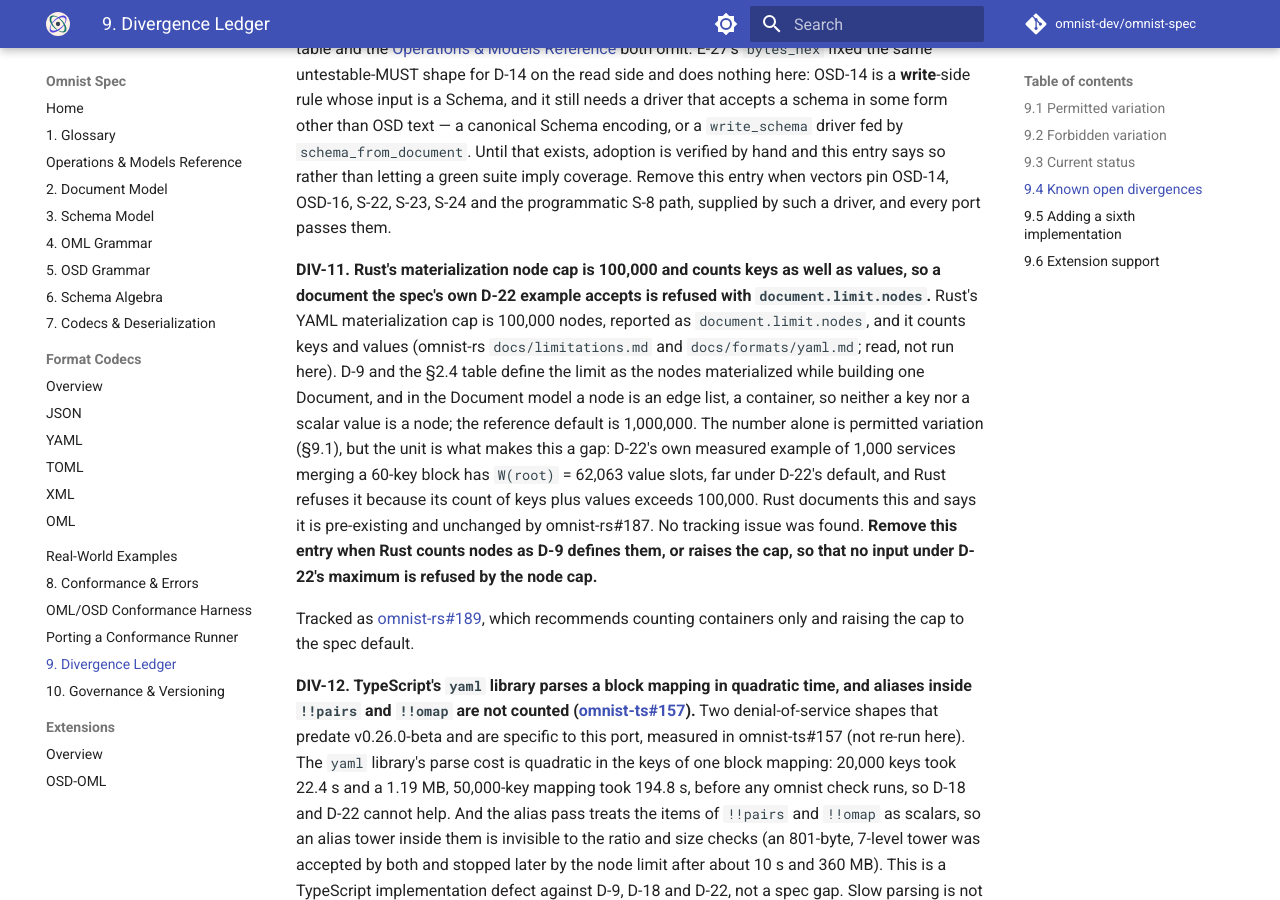
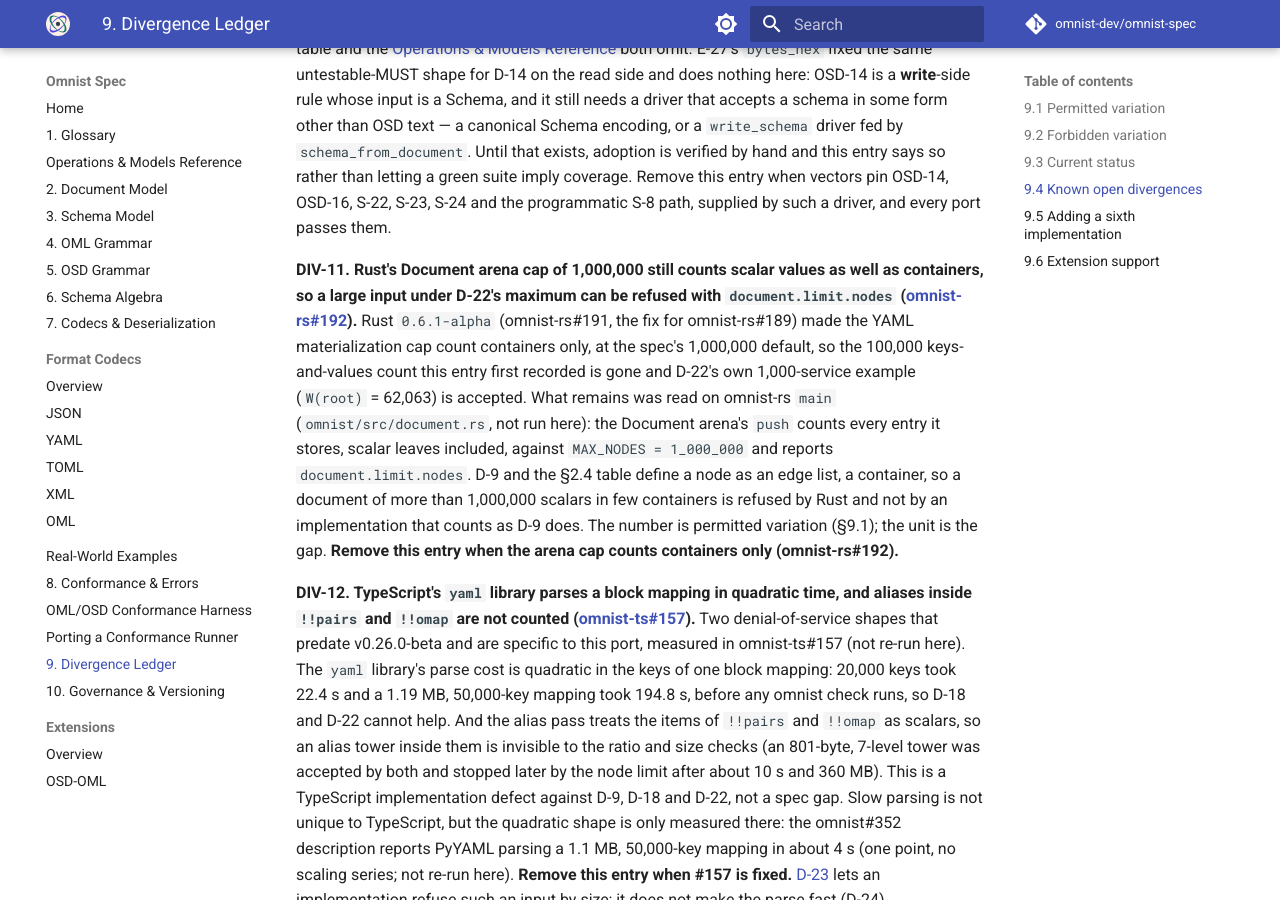
Before and after one commit to omnist-dev/omnist-spec, an MkDocs documentation site: the page built from docs/09-divergence-ledger.md, in a window 1280 px wide and 900 px high, scrolled down 6783 px. Built offline with MkDocs 1.6.1 and Material for MkDocs 9.7.7, drawn with Linux system fonts in a browser that asks for light colours; comment, search, counter and statistics services are not loaded; some of the changed text lies outside the part shown.

Commit message:
Ledger: Rust 0.6.1-alpha version row and registry; rewrite DIV-11 to the arena cap (omnist-rs#192)
Co-Authored-By: Claude Sonnet 5.5 <noreply@anthropic.com>

```diff
--- a/docs/09-divergence-ledger.md
+++ b/docs/09-divergence-ledger.md
@@ -142,9 +142,8 @@ Python ([omnist#352](https://github.com/omnist-dev/omnist/pull/352), merged as
 
 **Versions.** The Version row is each port's latest **tag**, checked
 2026-10-04 with `git ls-remote --tags`. Python `v0.12.0` is tagged and the
-PyPI Simple index serves `omnist-0.12.0`. Rust `v0.6.0-alpha` is tagged and
-crates.io's newest version is still `0.5.1-alpha`, so `0.6.0-alpha` is tagged,
-not published. Go `v0.9.0-alpha` is distributed by tag only (module proxy; no
+PyPI Simple index serves `omnist-0.12.0`. Rust `v0.6.1-alpha` is tagged and
+crates.io's newest version is `0.6.1-alpha` (`0.6.0-alpha` is also published). Go `v0.9.0-alpha` is distributed by tag only (module proxy; no
 registry). TypeScript `v0.7.0-alpha` is tagged; npm (`@omnist-dev/omnist`)
 serves `0.6.0-alpha` as both the `latest` and `alpha` dist-tag, so
 `0.7.0-alpha` is tagged, not published. Java `v0.4.0-alpha` is tagged and its
@@ -156,13 +155,13 @@ TypeScript `v0.6.0-alpha` and Java `v0.3.0-alpha`; the v0.27.0-beta adoption is
 in Go `v0.7.1-alpha` and later, Rust `v0.5.1-alpha`, TypeScript `v0.6.1-alpha`,
 Java `v0.3.1-alpha` and Python `v0.11.0`. The v0.28.0-beta schema diagnostics
 (S-8, S-22, S-23 and S-24; see `DIV-5`) are in Python `v0.12.0`, TypeScript
-`v0.7.0-alpha`, Rust `v0.6.0-alpha`, Go `v0.9.0-alpha` and Java `v0.4.0-alpha`.
-Of the v0.28.0-beta releases only Python `0.12.0` is served by its registry
-today. No port implements the OSD-OML extension (§9.6).
+`v0.7.0-alpha`, Rust `v0.6.0-alpha` and later, Go `v0.9.0-alpha` and Java
+`v0.4.0-alpha`. Of the v0.28.0-beta releases only Python `0.12.0` and Rust
+`0.6.0-alpha` and `0.6.1-alpha` are served by their registries today. No port implements the OSD-OML extension (§9.6).
 
 | | Python | TypeScript | Rust | Go | Java |
 |---|---|---|---|---|---|
-| Version | 0.12.0 | 0.7.0-alpha | 0.6.0-alpha | 0.9.0-alpha | 0.4.0-alpha |
+| Version | 0.12.0 | 0.7.0-alpha | 0.6.1-alpha | 0.9.0-alpha | 0.4.0-alpha |
 | Maturity | beta, reference | alpha | alpha | alpha | alpha |
 | Document model | complete | complete (`bigint` for `integer`) | complete (all 7 kinds natively distinguished) | complete (all 7 kinds natively distinguished) | complete (all 7 kinds natively distinguished) |
 | Resource caps (§2.4's three universal limits; D-18 and D-22 are enforced by all five) | all three | all three | all three | all three | all three |
@@ -305,25 +304,20 @@ entry says so rather than letting a green suite imply coverage. Remove this
 entry when vectors pin OSD-14, OSD-16, S-22, S-23, S-24 and the programmatic
 S-8 path, supplied by such a driver, and every port passes them.
 
-**DIV-11. Rust's materialization node cap is 100,000 and counts keys as well as values, so a document the spec's own D-22 example accepts is refused with `document.limit.nodes`.**
-Rust's YAML materialization cap is 100,000 nodes, reported as
-`document.limit.nodes`, and it counts keys and values
-(omnist-rs `docs/limitations.md` and `docs/formats/yaml.md`; read, not run
-here). D-9 and the §2.4 table define the limit as the nodes materialized while
-building one Document, and in the Document model a node is an edge list, a
-container, so neither a key nor a scalar value is a node; the reference default
-is 1,000,000. The number alone is permitted variation (§9.1), but the unit is
-what makes this a gap: D-22's own measured example of 1,000 services merging a
-60-key block has `W(root)` = 62,063 value slots, far under D-22's default, and
-Rust refuses it because its count of keys plus values exceeds 100,000. Rust
-documents this and says it is pre-existing and unchanged by omnist-rs#187.
-No tracking issue was found. **Remove this entry when Rust counts nodes as D-9
-defines them, or raises the cap, so that no input under D-22's maximum is
-refused by the node cap.**
-
-Tracked as [omnist-rs#189](https://github.com/omnist-dev/omnist-rs/issues/189),
-which recommends counting containers only and raising the cap to the
-spec default.
+**DIV-11. Rust's Document arena cap of 1,000,000 still counts scalar values as well as containers, so a large input under D-22's maximum can be refused with `document.limit.nodes` ([omnist-rs#192](https://github.com/omnist-dev/omnist-rs/issues/192)).**
+Rust `0.6.1-alpha` (omnist-rs#191, the fix for omnist-rs#189) made the YAML
+materialization cap count containers only, at the spec's 1,000,000 default, so
+the 100,000 keys-and-values count this entry first recorded is gone and D-22's
+own 1,000-service example (`W(root)` = 62,063) is accepted. What remains was
+read on omnist-rs `main` (`omnist/src/document.rs`, not run here): the Document
+arena's `push` counts every entry it stores, scalar leaves included, against
+`MAX_NODES = 1_000_000` and reports `document.limit.nodes`. D-9 and the §2.4
+table define a node as an edge list, a container, so a document of more than
+1,000,000 scalars in few containers is refused by Rust and not by an
+implementation that counts as D-9 does. The number is permitted variation
+(§9.1); the unit is the gap.
+**Remove this entry when the arena cap counts containers only
+(omnist-rs#192).**
 
 **DIV-12. TypeScript's `yaml` library parses a block mapping in quadratic time, and aliases inside `!!pairs` and `!!omap` are not counted ([omnist-ts#157](https://github.com/omnist-dev/omnist-ts/issues/157)).**
 Two denial-of-service shapes that predate v0.26.0-beta and are specific to this
```
